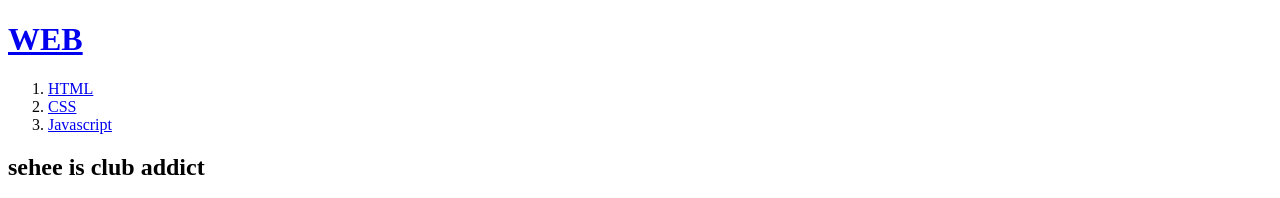
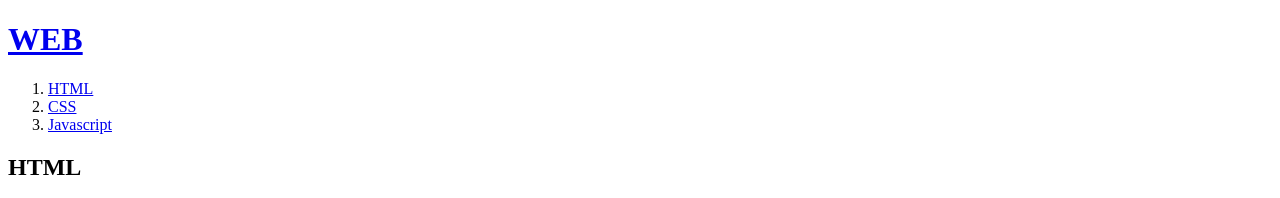
Before and after one commit to gilhyeondl/web, a plain HTML site: page 1.html in a window 1280 px wide. Shown: the top 198 px of the page. Drawn offline with Linux system fonts and the light colour scheme.

Commit message:
Update 1.html

```diff
--- a/1.html
+++ b/1.html
@@ -11,7 +11,7 @@
   <li><a href="2.html">CSS</a></li>
   <li><a href="3.html">Javascript</a></li>
 </ol>
-<h2>sehee is club addict</h2>
+<h2>HTML</h2>
 <a href="https://www.w3.org/TR/html51/"
 target="_blank"
 title="html specification">Hypertext markup language(html) is the standard makrup</a>
```
